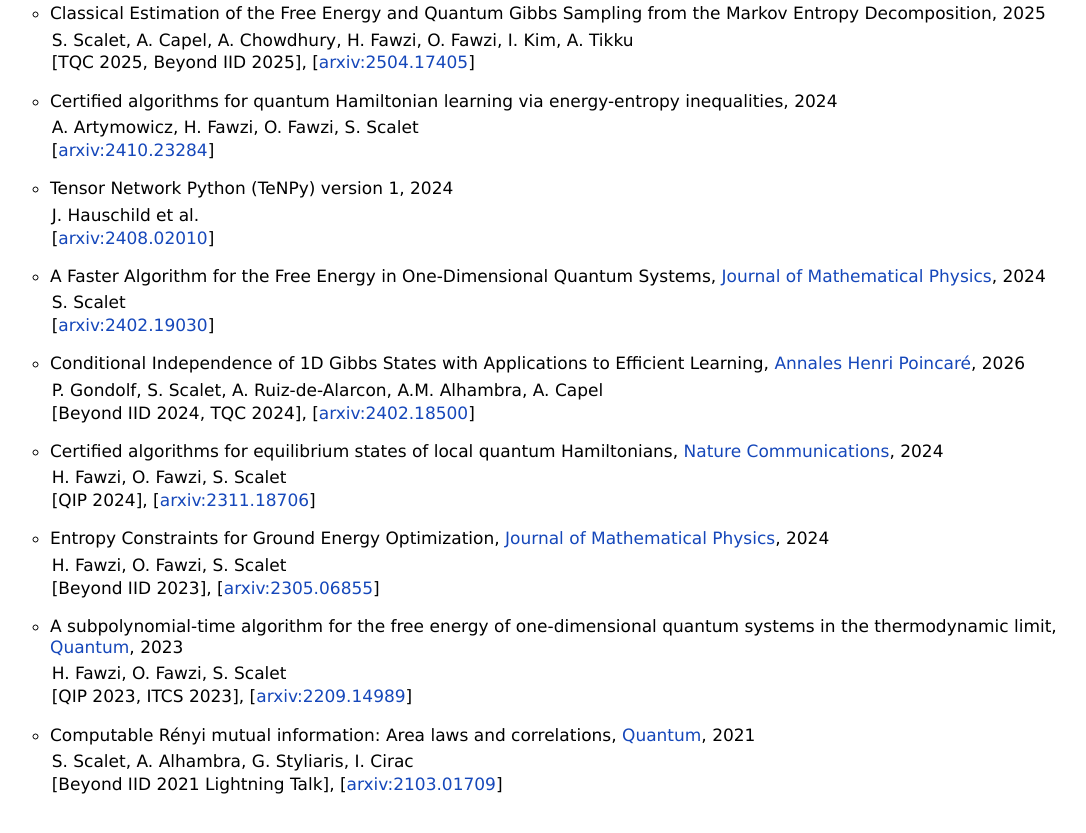
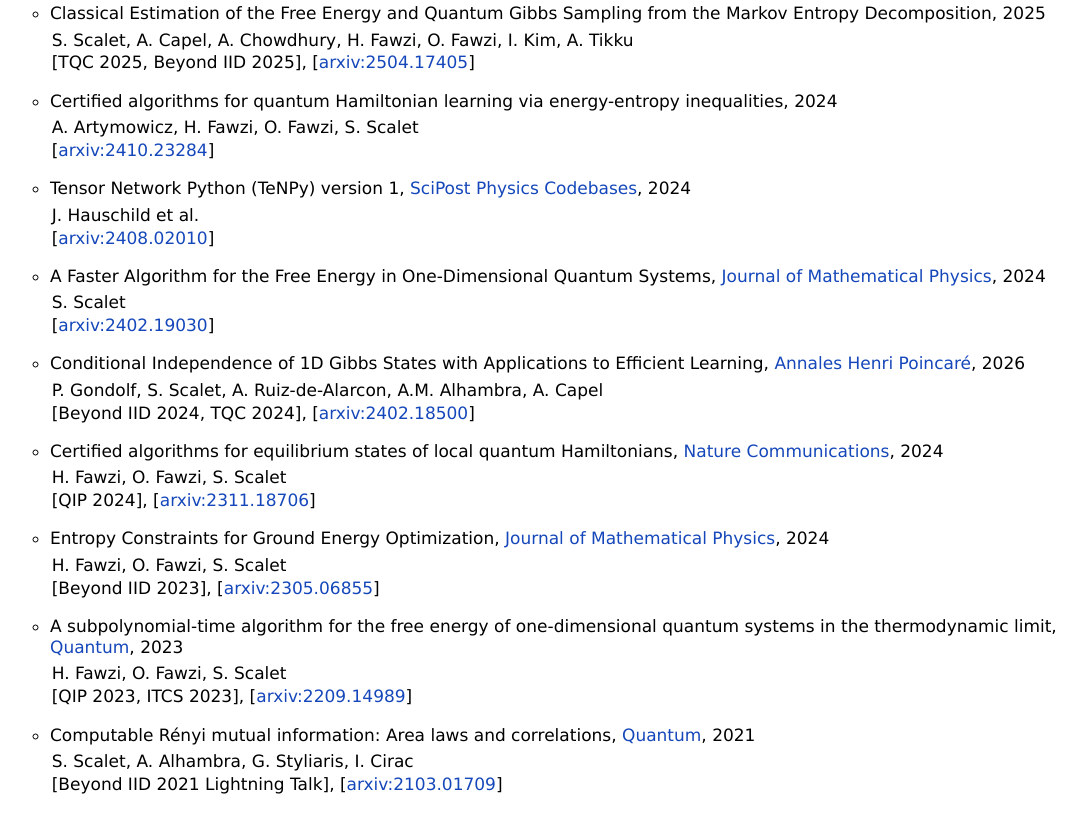
Before and after one commit to scaletos/scaletos.github.io, a plain HTML site: page index.html in a window 1280 px wide. Shown: the part 829-1662 px from the top of the page, without its empty margins (107-1193 px from the left). Drawn offline with Linux system fonts and the light colour scheme.

Commit message:
Article edited

```diff
--- a/index.html
+++ b/index.html
@@ -161,7 +161,7 @@ A. Artymowicz, H. Fawzi, O. Fawzi, S. Scalet
 </li>
 
 <li>
-Tensor Network Python (TeNPy) version 1, 2024
+        Tensor Network Python (TeNPy) version 1, <a href="https://doi.org/10.21468/SciPostPhysCodeb.41">SciPost Physics Codebases</a>, 2024
 <p style="margin-bottom:0.3em"> </p>
 <p>
 J. Hauschild et al.
```
